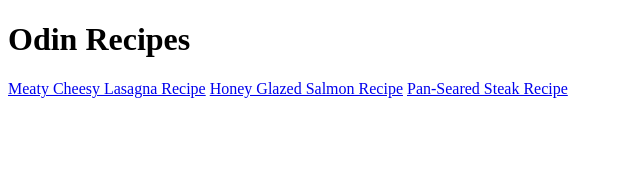
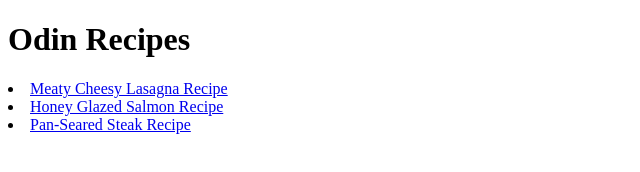
Before and after one commit to Smajic02/Odin-Recipes, a plain HTML site: page index.html in a window 1280 px wide. Shown: the whole page, without its empty margins (0-640 px from the left). Drawn offline with Linux system fonts and the light colour scheme.

Commit message:
add index.html

```diff
--- a/index.html
+++ b/index.html
@@ -9,8 +9,10 @@
 </head>
 <body>
     <h1>Odin Recipes</h1>
-    <a href="recipes/lasagna.html">Meaty Cheesy Lasagna Recipe</a>
-    <a href="recipes/Salmon.html">Honey Glazed Salmon Recipe</a>
-    <a href="recipes/Steak.html">Pan-Seared Steak Recipe</a>
+    <uo>
+    <li><a href="recipes/lasagna.html">Meaty Cheesy Lasagna Recipe</a></li>
+    <li><a href="recipes/Salmon.html">Honey Glazed Salmon Recipe</a></li>
+    <li><a href="recipes/Steak.html">Pan-Seared Steak Recipe</a></li>
+</uo>
 </body>
 </html>
```
